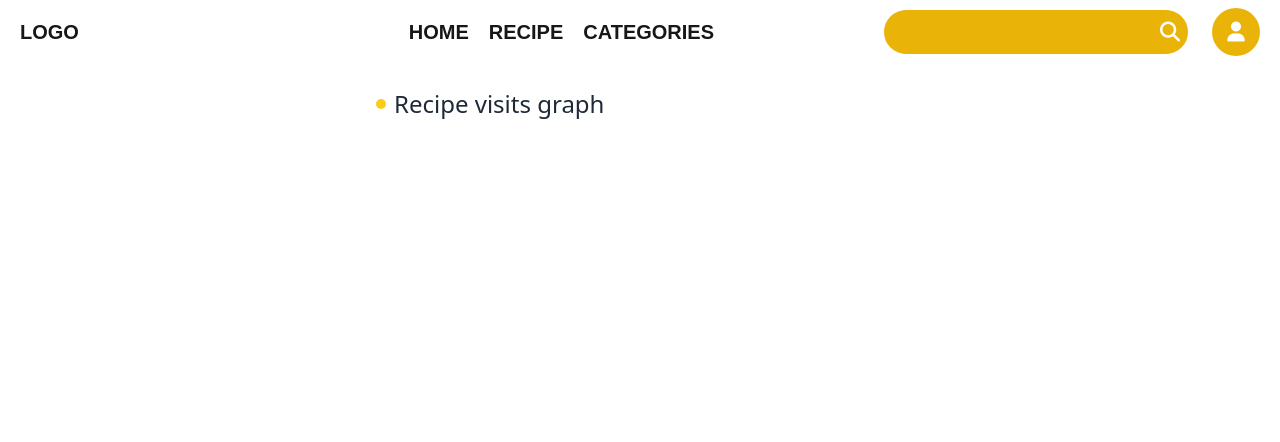
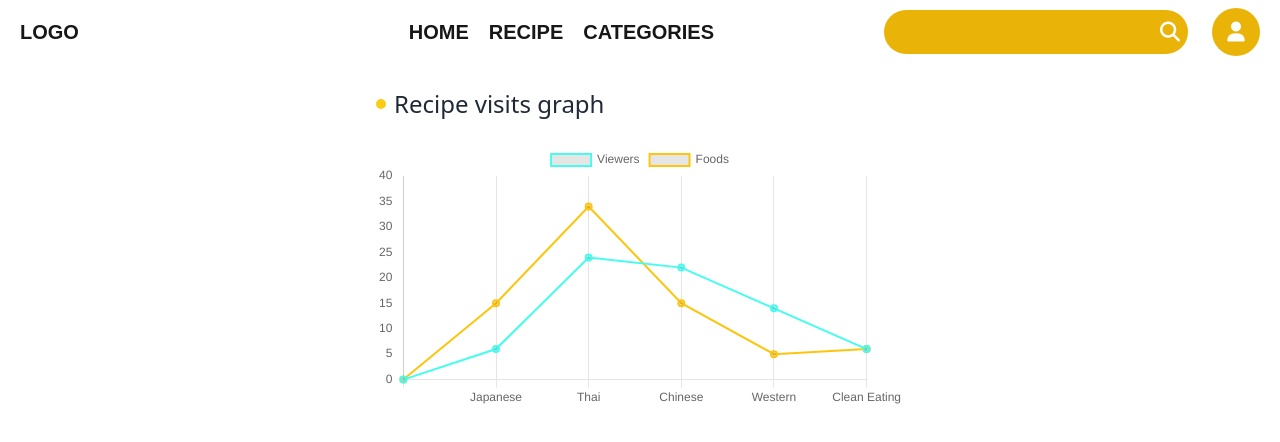
Before and after one commit to pskjksr/food, a Next.js app: page /Recipevisitsgraph in a window 1280 px wide. Shown: the top 442 px of the page. Built offline with nearby package versions, Linux system fonts and the light colour scheme.

Commit message:
Create a graph in Recipe visits graph.

```diff
--- a/app/RecipeDescription/[slug]/page.jsx
+++ b/app/RecipeDescription/[slug]/page.jsx
@@ -1,4 +1,3 @@
-
 import React from "react";
 import data from "../../data.js"; // ดึงข้อมูลจากไฟล์ data.js
 import Random from "@/app/components/random.jsx";
--- a/app/Recipevisitsgraph/page.jsx
+++ b/app/Recipevisitsgraph/page.jsx
@@ -1,14 +1,70 @@
-import React from "react";
+"use client";
 
-function Profile() {
+import {
+  Chart as ChartJS,
+  CategoryScale,
+  LinearScale,
+  PointElement,
+  LineElement,
+  Tooltip,
+  Legend,
+} from "chart.js";
+import { Chart } from "react-chartjs-2";
+
+export default function Recipevisitsgraph() {
+  ChartJS.register(
+    CategoryScale,
+    LinearScale,
+    PointElement,
+    LineElement,
+    Tooltip,
+    Legend
+  );
+
+  const chartData = {
+    // ป้ายชื่อ
+    labels: [
+      "",
+      "Japanese",
+      "Thai",
+      "Chinese",
+      "Western",
+      "Clean Eating",
+
+    ],
+    datasets: [
+      {
+        label: "Viewers", // ชื่อในกราฟ
+        data: [0, 6, 24, 22, 14, 6, 40, 26, 19, 20, 20, 10], // พล็อตกราฟเป็นข้อมูลตัวเลข
+        borderWidth: 2, // ความหนาของเส้น
+        borderColor: "#44fdee", // สีของเส้น อันนี้เป็นสีฟ้า
+      },
+      {
+        label: "Foods", // ชื่อในกราฟ
+        data: [0, 15, 34, 15, 5, 6, 7, 23, 22, 21, 27, 14], // พล็อตกราฟเป็นข้อมูลตัวเลข
+        borderWidth: 2, // ความหนาของเส้น
+        borderColor: "#fec50d", // สีของเส้น อันนี้เป็นสีทอง
+      },
+    ],
+  };
+  const chartOptions = {
+    scales: {
+      // ไม่แสดงเส้นกราฟแนวนอน
+      y: {
+        grid: {
+          display: false,
+        },
+      },
+    },
+  };
+
   return (
     <div className="p-6 max-w-xl mx-auto font-sans">
       <h2 className="flex items-center text-2xl mb-6 text-gray-800">
-        <span className="w-2.5 h-2.5 bg-yellow-400 rounded-full mr-2"></span>{" "}
+        <span className="w-2.5 h-2.5 bg-yellow-400 rounded-full mr-2"></span>
         Recipe visits graph
       </h2>
+      <Chart type="line" data={chartData} options={chartOptions} />
     </div>
   );
 }
-
-export default Profile;
--- a/package.json
+++ b/package.json
@@ -11,11 +11,11 @@
   "dependencies": {
     "@fortawesome/fontawesome-free": "^6.7.1",
     "@prisma/client": "^6.2.1",
-    "next": "^15.1.0",
+    "chart.js": "^4.4.7",
     "daisyui": "^4.12.23",
     "next": "15.1.0",
-
     "react": "^19.0.0",
+    "react-chartjs-2": "^5.3.0",
     "react-dom": "^19.0.0"
   },
   "devDependencies": {
```
Also changed, not shown: 1 other file (tests, documents, lock files or other folders).
